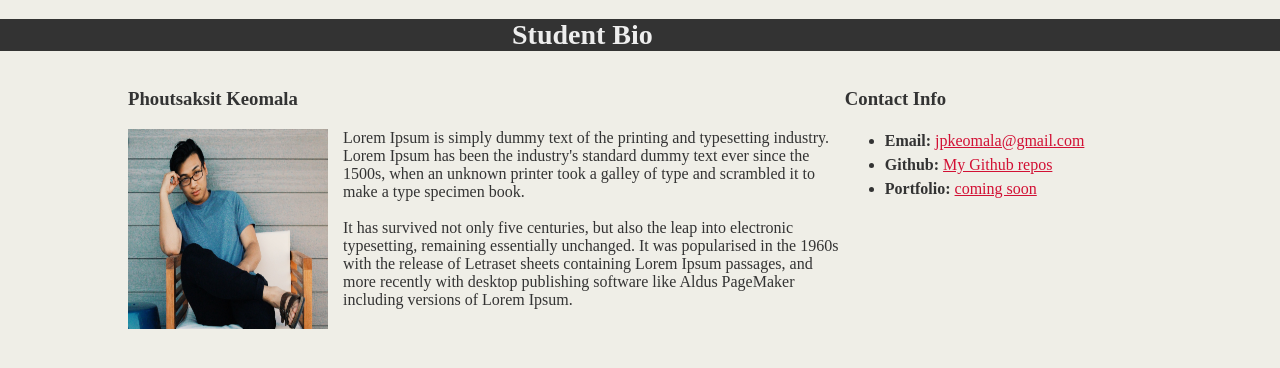
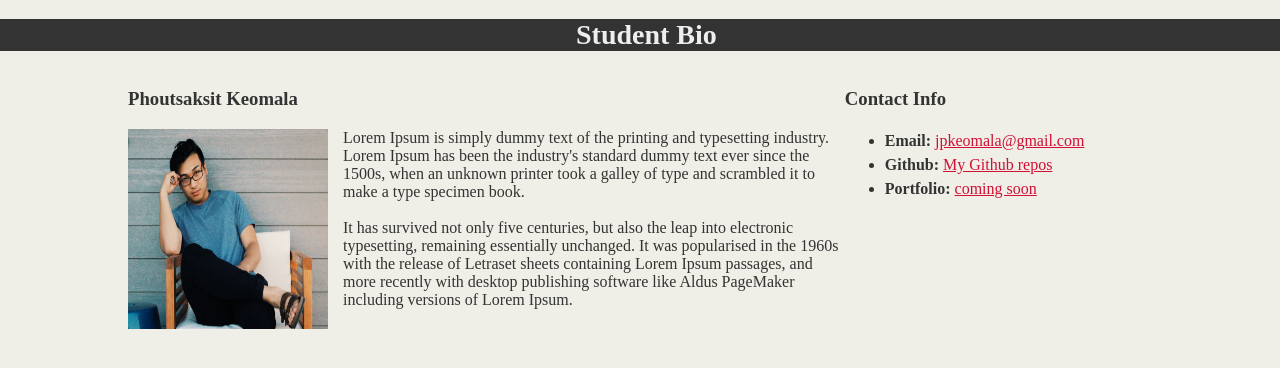
Before and after one commit to KeomalaP/htmlbio, a plain HTML site: page index.html in a window 1280 px wide. Drawn offline with Linux system fonts and the light colour scheme.

Commit message:
Update style.css

```diff
--- a/css/style.css
+++ b/css/style.css
@@ -11,7 +11,7 @@ a {
 }
 
 header {
-	padding-left:40%;
+	padding-left:45%;
 	background-color: #333333;
 	color: #eee;
 }
```
